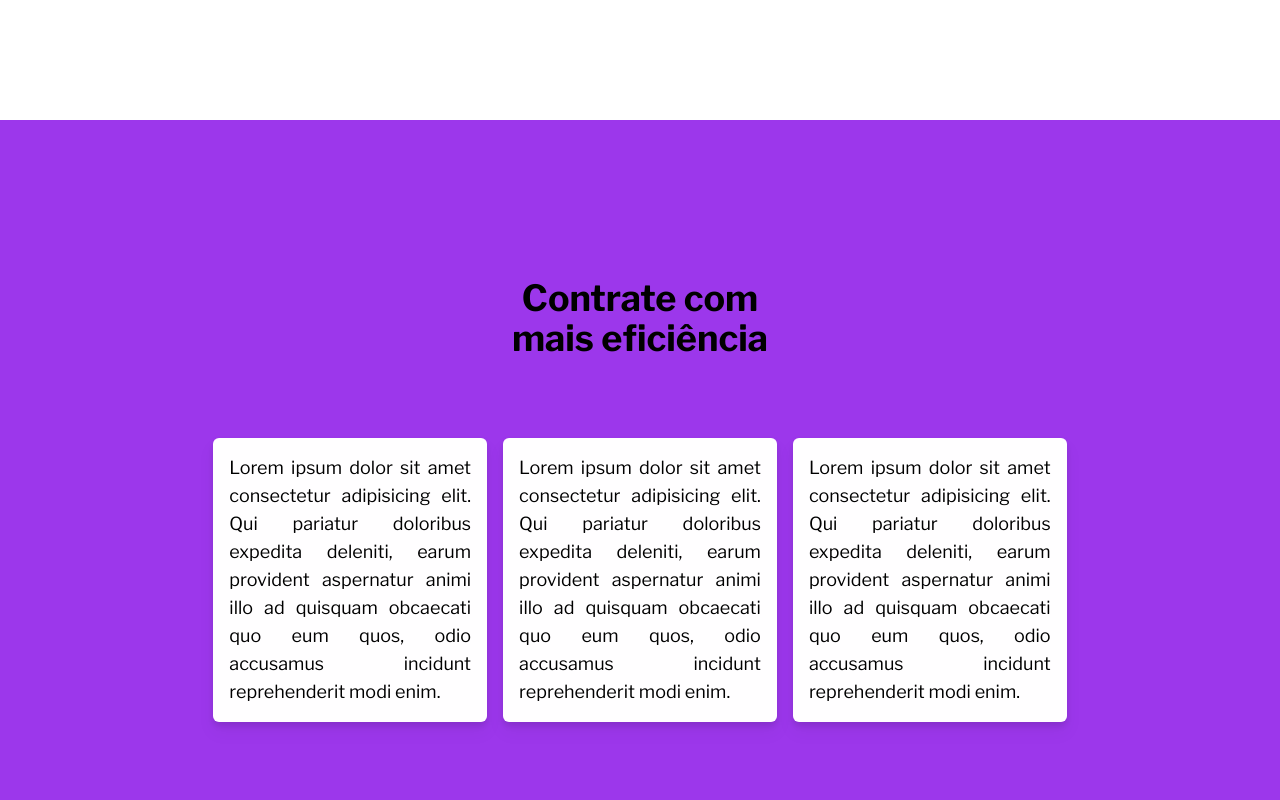
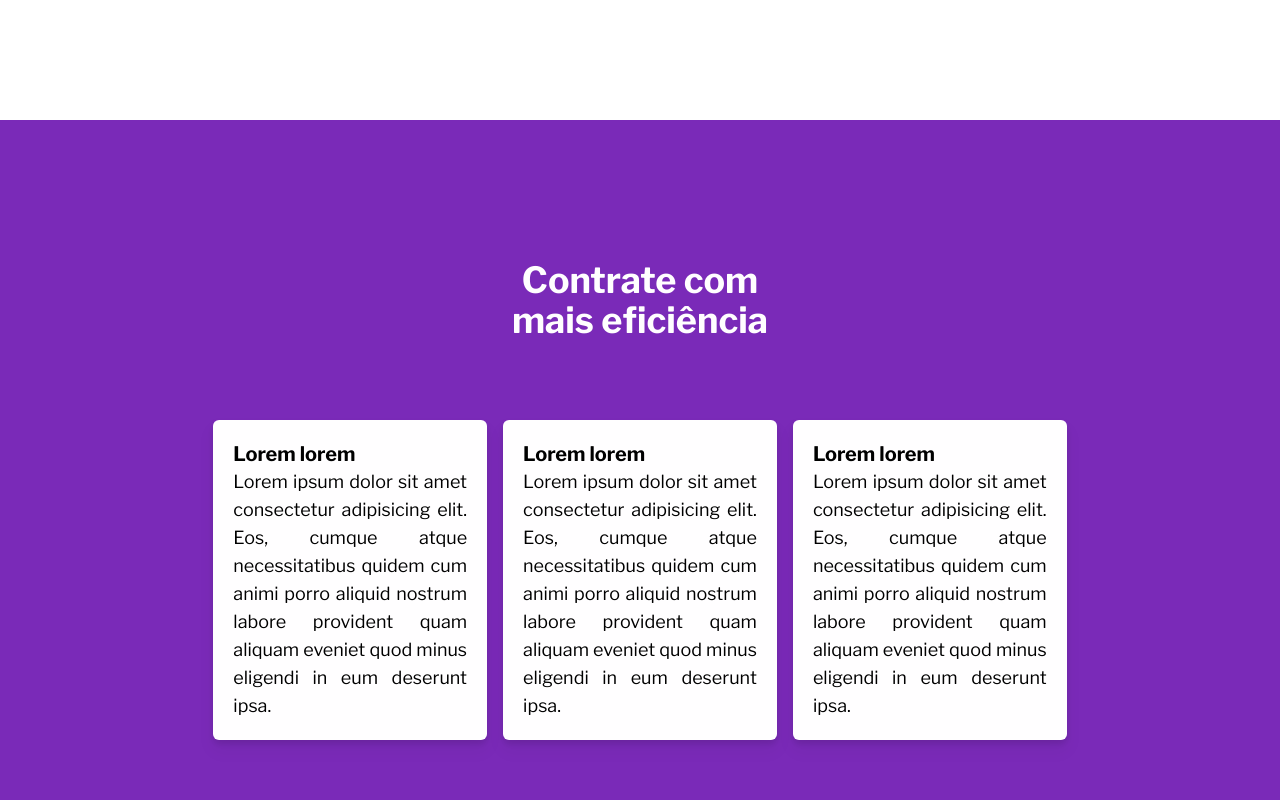
Before and after one commit to LETMIN-Corp/letmin-client, a React (Vite) app in the folder project/: page / in a window 1280 px wide. Shown: the part 1480-2280 px from the top of the page. Built offline with nearby package versions, Linux system fonts and the light colour scheme.

Commit message:
Cards with title and larger texts

```diff
--- a/project/src/Components/Card.tsx
+++ b/project/src/Components/Card.tsx
@@ -1,10 +1,16 @@
-interface cardInterface {
-    text: string;
+interface CardInterface {
+    card : {
+        title: string,
+        text: string,
+    },
 }
 
-const Card: React.FC<cardInterface> = ({ text }) => {
+const Card: React.FC<CardInterface> = ({ card }) => {
     return (
-        <div className="bg-white rounded-md mx-auto text-justify p-4 max-w-sm drop-shadow-lg lg:text-lg">{ text }</div>
+        <div className="bg-white rounded-md mx-auto text-justify p-5 max-w-sm drop-shadow-lg lg:text-lg">
+            <div className="font-bold text-lg lg:text-xl">{ card.title }</div>
+            <span>{ card.text }</span>
+        </div>
     );
 }
 
--- a/project/src/Components/Footer.tsx
+++ b/project/src/Components/Footer.tsx
@@ -1,6 +1,6 @@
 function Footer () {
     return (
-        <footer className="bg-primary text-white flex justify-between items-center py-4 px-5 md:px-20 flex-col-reverse md:flex-row">
+        <footer className="bg-primary font-medium text-white flex justify-between items-center py-4 px-5 md:px-20 flex-col-reverse md:flex-row">
             <div className="text-sm my-3 md:text-base">
                 &copy; 2022 - Letmin Corporation
             </div>
--- a/project/src/views/Home.tsx
+++ b/project/src/views/Home.tsx
@@ -13,7 +13,7 @@ function Home () {
                     <h1 className="text-6xl md:text-8xl lg:text-9xl text-black font-black md:w-10/12 lg:w-8/12 md:flex drop-shadow-lg">LET ME IN</h1>
                 </div>
                 <div className="w-10/12 md:w-4/12 text-center md:text-left">
-                    <p className="text-white text-xl my-5">Uma forma rápida e fácil de gerenciar seu recrutamento</p>
+                    <p className="text-white text-xl my-5 font-medium">Uma forma rápida e fácil de gerenciar seu recrutamento</p>
 
                     <Link
                         to="/register"
@@ -31,28 +31,37 @@ function Home () {
                     </p>
                 </div>
             </section>
-            <section className="min-h-screen flex flex-col justify-center items-center bg-primary py-10">
-                <h2 className="text-4xl text-center font-bold px-6 mb-10">Contrate com<br /> mais eficiência</h2>
+            <section className="min-h-screen flex flex-col justify-center items-center bg-bright-purple py-10">
+                <h2 className="text-4xl text-white text-center font-bold px-6 mb-10">Contrate com<br /> mais eficiência</h2>
                 <div className="grid grid-cols-1 md:grid-cols-3 gap-4 w-10/12 lg:w-8/12 my-6 md:my-10">
                     {
                         [
-                            "Lorem ipsum dolor sit amet consectetur adipisicing elit. Qui pariatur doloribus expedita deleniti, earum provident aspernatur animi illo ad quisquam obcaecati quo eum quos, odio accusamus incidunt reprehenderit modi enim. ",
-                            "Lorem ipsum dolor sit amet consectetur adipisicing elit. Qui pariatur doloribus expedita deleniti, earum provident aspernatur animi illo ad quisquam obcaecati quo eum quos, odio accusamus incidunt reprehenderit modi enim.",
-                            "Lorem ipsum dolor sit amet consectetur adipisicing elit. Qui pariatur doloribus expedita deleniti, earum provident aspernatur animi illo ad quisquam obcaecati quo eum quos, odio accusamus incidunt reprehenderit modi enim.",
-                        ].map((text, key) => <Card key={ key } text={ text } />)
+                            {
+                                title: 'Lorem lorem',
+                                text: 'Lorem ipsum dolor sit amet consectetur adipisicing elit. Eos, cumque atque necessitatibus quidem cum animi porro aliquid nostrum labore provident quam aliquam eveniet quod minus eligendi in eum deserunt ipsa.',
+                            },
+                            {
+                                title: 'Lorem lorem',
+                                text: 'Lorem ipsum dolor sit amet consectetur adipisicing elit. Eos, cumque atque necessitatibus quidem cum animi porro aliquid nostrum labore provident quam aliquam eveniet quod minus eligendi in eum deserunt ipsa.',
+                            },
+                            {
+                                title: 'Lorem lorem',
+                                text: 'Lorem ipsum dolor sit amet consectetur adipisicing elit. Eos, cumque atque necessitatibus quidem cum animi porro aliquid nostrum labore provident quam aliquam eveniet quod minus eligendi in eum deserunt ipsa.',
+                            },
+                        ].map((card, key) => <Card key={ key } card={ card } />)
                     }
                 </div>
             </section>
             <section id="about" className="min-h-screen flex flex-col justify-center items-center py-10">
                 <h2 className="text-4xl text-center text-dark-purple font-bold px-6 mb-4">Sobre</h2>
-                <p className="text-justify w-10/12 lg:w-8/12 my-6">
+                <p className="text-lg md:text-xl text-justify w-10/12 lg:w-8/12 my-6">
                     Lorem ipsum dolor, sit amet consectetur adipisicing elit. Necessitatibus optio dolorem doloribus esse iste consectetur quaerat magni laudantium quibusdam? Esse incidunt natus voluptatibus earum vitae quod eos iure, rerum ut!
                     Lorem ipsum dolor, sit amet consectetur adipisicing elit. Necessitatibus optio dolorem doloribus esse iste consectetur quaerat magni laudantium quibusdam? Esse incidunt natus voluptatibus earum vitae quod eos iure, rerum ut!
                     Lorem ipsum dolor, sit amet consectetur adipisicing elit. Necessitatibus optio dolorem doloribus esse iste consectetur quaerat magni laudantium quibusdam? Esse incidunt natus voluptatibus earum vitae quod eos iure, rerum ut!
                     Lorem ipsum dolor, sit amet consectetur adipisicing elit. Necessitatibus optio dolorem doloribus esse iste consectetur quaerat magni laudantium quibusdam? Esse incidunt natus voluptatibus earum vitae quod eos iure, rerum ut!
                 </p>
             </section>
-            <section className="flex flex-col md:flex-row items-center bg-primary py-10 md:py-3 px-4 md:px-20">
+            <section className="flex flex-col md:flex-row items-center bg-dark-purple py-10 md:py-3 px-4 md:px-20">
                 <span className="text-2xl md:text-3xl text-white md:mr-10 flex">
                     Parceiros
                     <span className="hidden md:flex mx-2">|</span>
@@ -70,22 +79,22 @@ function Home () {
             <section id="who-we-are" className="min-h-screen flex flex-col justify-center items-center py-10 md:py-20">
                 <h2 className="text-4xl text-center text-dark-purple font-bold px-6">Quem somos</h2>
                 <div className="flex flex-col md:flex-row px-6 md:py-6 max-w-4xl">
-                    <p className="text-justify mt-8 md:w-6/12">
+                    <p className="text-lg md:text-xl text-justify mt-8 md:w-6/12">
                         Lorem ipsum, dolor sit amet consectetur adipisicing elit. Sapiente ipsam itaque, reiciendis esse voluptate autem unde nam odio laborum. Quaerat error eius veniam velit illo sed, culpa recusandae asperiores perspiciatis?
                         Lorem ipsum, dolor sit amet consectetur adipisicing elit. Sapiente ipsam itaque, reiciendis esse voluptate autem unde nam odio laborum. Quaerat error eius veniam velit illo sed, culpa recusandae asperiores perspiciatis?
                     </p>
-                    <div className="md:w-6/12 bg-dark-purple my-3 md:my-0 md:ml-5 h-96"></div>
+                    <div className="md:w-6/12 my-3 md:my-0 md:ml-5 h-96"></div>
                 </div>
                 <div className="flex flex-col-reverse md:flex-row px-6 md:py-6 max-w-4xl">
-                    <div className="md:w-6/12 bg-dark-purple my-3 md:my-0 md:mr-5 h-96"></div>
-                    <p className="text-justify mt-8 md:w-6/12">
+                    <div className="md:w-6/12 my-3 md:my-0 md:mr-5 h-96"></div>
+                    <p className="text-lg md:text-xl text-justify mt-8 md:w-6/12">
                         Lorem ipsum, dolor sit amet consectetur adipisicing elit. Sapiente ipsam itaque, reiciendis esse voluptate autem unde nam odio laborum. Quaerat error eius veniam velit illo sed, culpa recusandae asperiores perspiciatis?
                         Lorem ipsum, dolor sit amet consectetur adipisicing elit. Sapiente ipsam itaque, reiciendis esse voluptate autem unde nam odio laborum. Quaerat error eius veniam velit illo sed, culpa recusandae asperiores perspiciatis?
                     </p>
                 </div>
             </section>
             <a href="#main" className="block text-center">
-                <i className="fa-solid fa-circle-arrow-up text-2xl mb-5 mx-auto text-dark-purple"></i>
+                <i className="fa-solid fa-circle-arrow-up text-2xl mb-5 mx-auto text-primary"></i>
             </a>
             <Footer />
         </>
```
